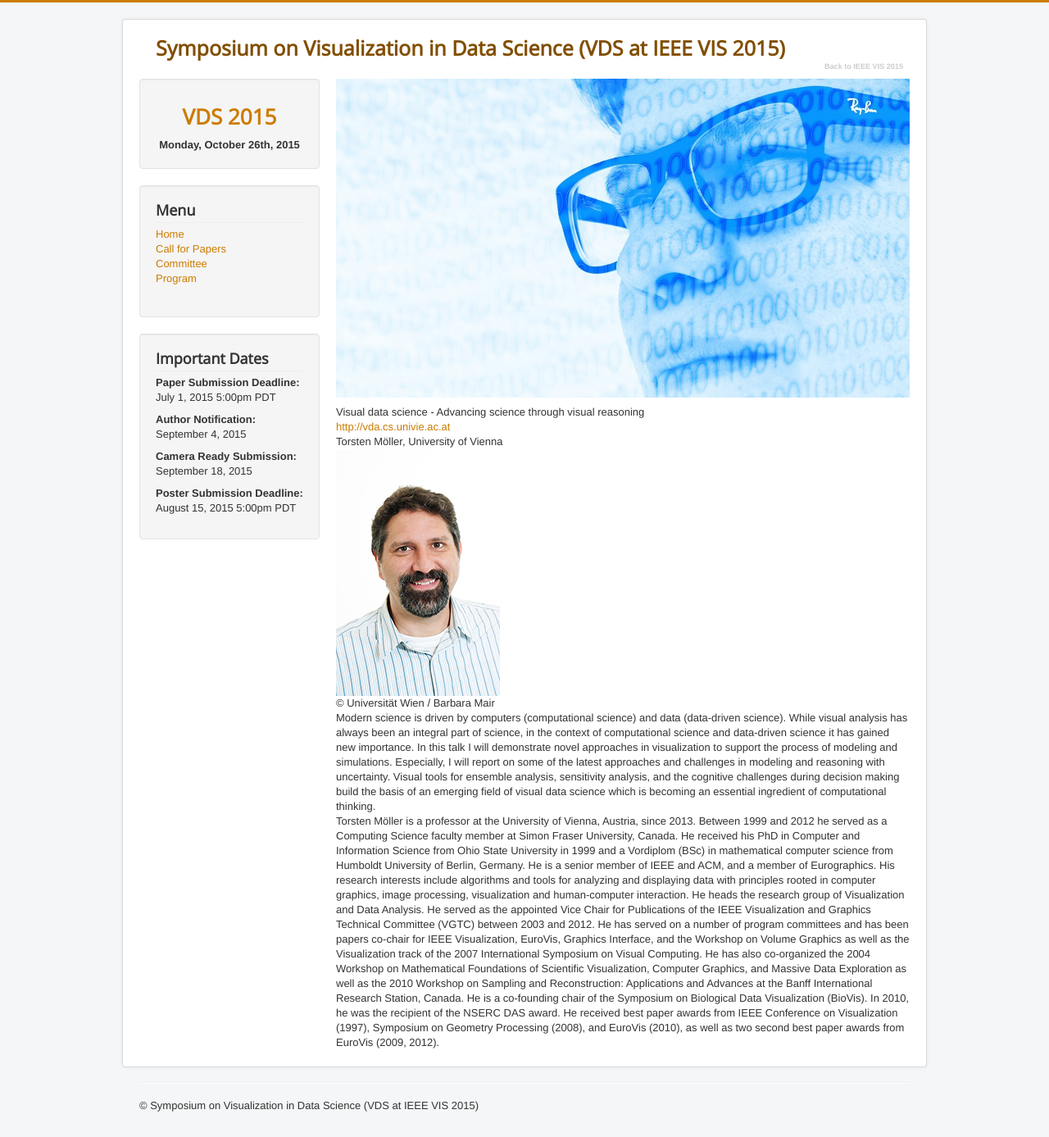
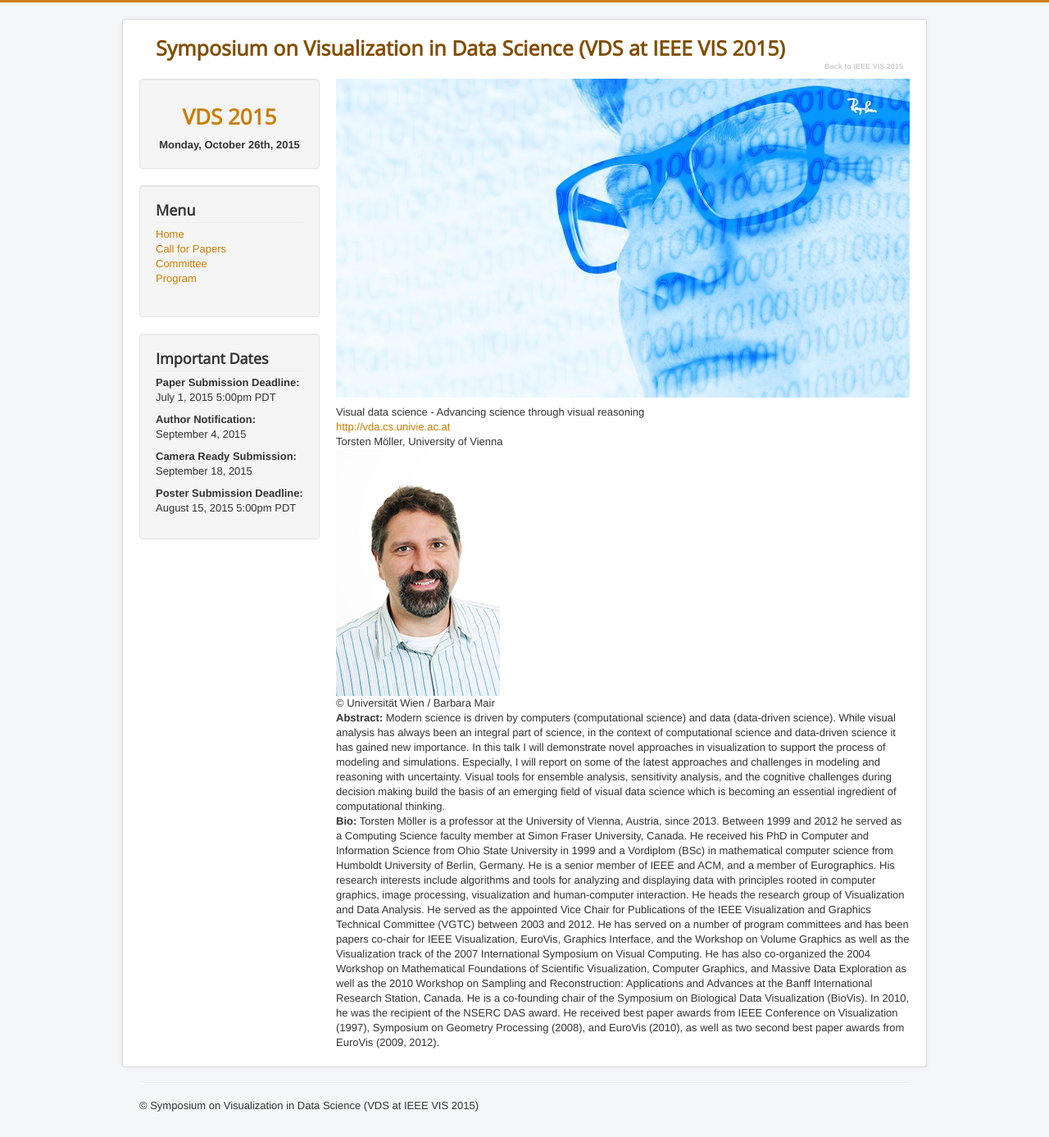
Before and after one commit to ngehlenborg/2017, a Jekyll site: the page built from program.md, in a window 1280 px wide. Shown: the whole page at 82% size. Built offline with Jekyll 4.4.1, drawn with Linux system fonts in a browser that asks for light colours.

Commit message:
minor formatting in program

```diff
--- a/_layouts/program.html
+++ b/_layouts/program.html
@@ -13,8 +13,8 @@ layout: default
     <div>{{talk.speaker}}, {{talk.affiliation}}</div>
     <div><img src="{{ site.baseurl }}/images/speakers/{{talk.picture}}" alt="{{talk.speaker}}"></div>
     <div>{{talk.picture-note}}</div>
-    <div>{{talk.abstract}}</div>
-    <div>{{talk.bio}}</div>
+    <div><b>Abstract:</b> {{talk.abstract}}</div>
+    <div><b>Bio:</b> {{talk.bio}}</div>
 
 </div>
 
```
